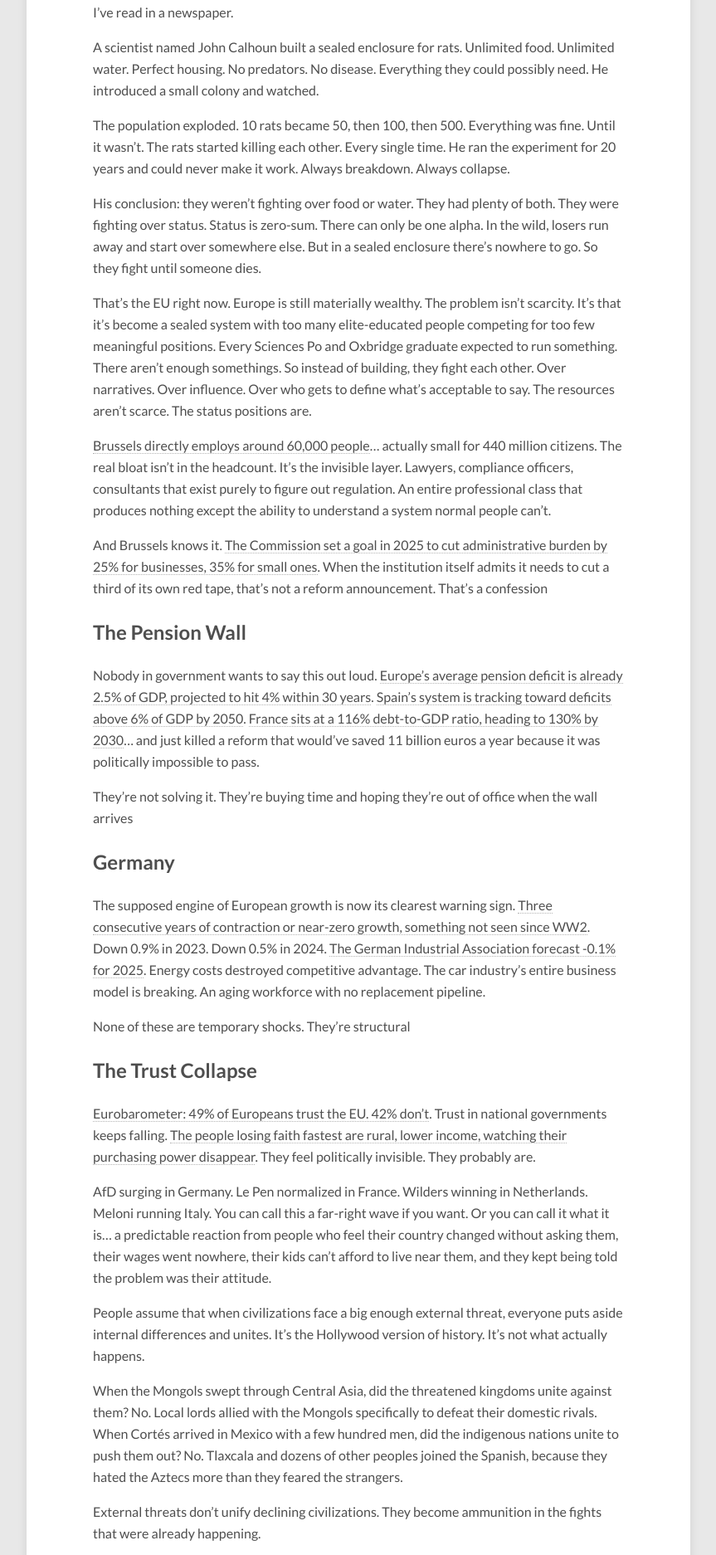
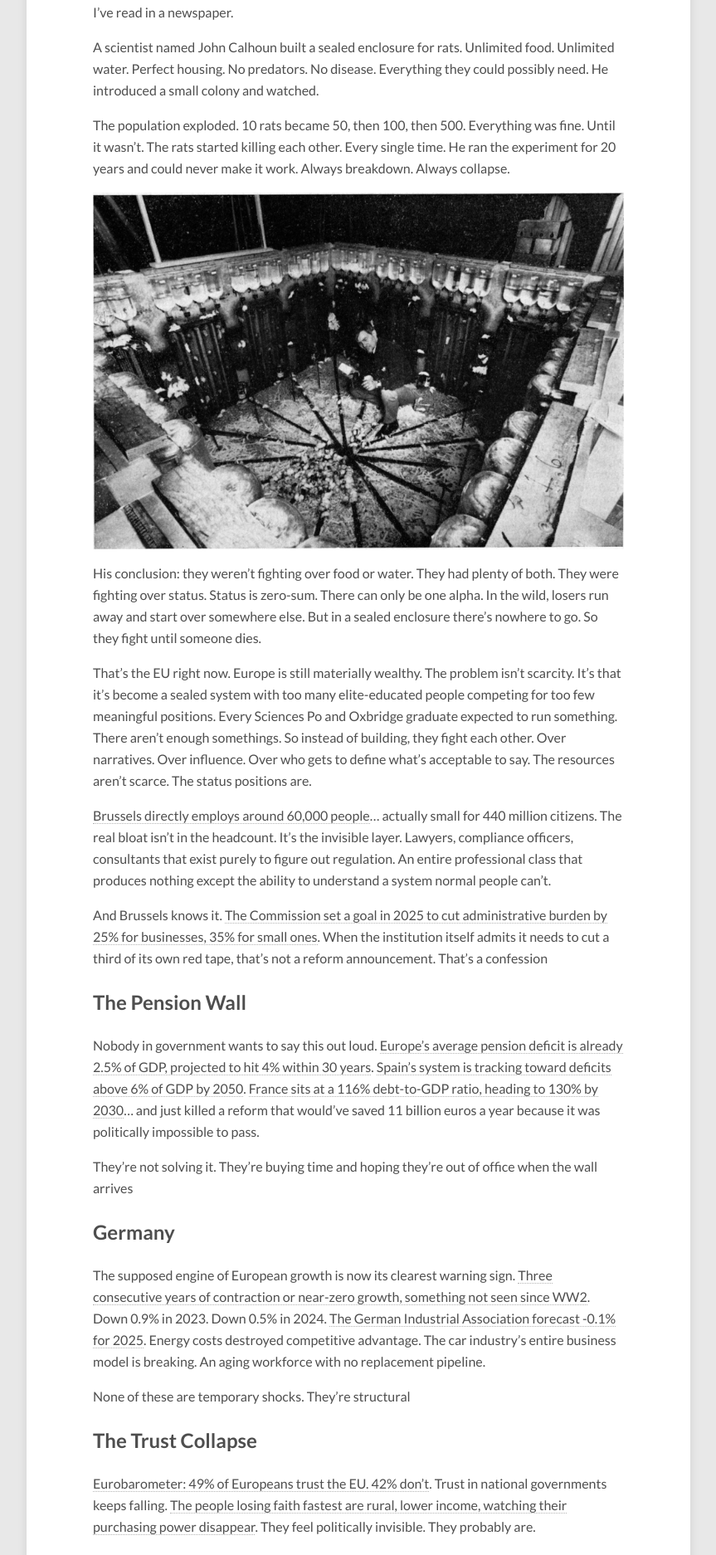
Before and after one commit to jestersimpps/jestersimpps.github.io, a Jekyll site: the page built from _posts/2026-03-16-europe-civilizational-decline.md, in a window 1280 px wide. Shown: the part 1214-3088 px from the top of the page at 83% size, without its empty margins (208-1071 px from the left). Built offline with Jekyll 4.4.1, drawn with Linux system fonts in a browser that asks for light colours; nearby versions of some CDN libraries.

Commit message:
add Calhoun Universe 25 photo to Europe decline post

```diff
--- a/_posts/2026-03-16-europe-civilizational-decline.md
+++ b/_posts/2026-03-16-europe-civilizational-decline.md
@@ -37,6 +37,8 @@
 A scientist named John Calhoun built a sealed enclosure for rats. Unlimited food. Unlimited water. Perfect housing. No predators. No disease. Everything they could possibly need. He introduced a small colony and watched.
 
 The population exploded. 10 rats became 50, then 100, then 500. Everything was fine. Until it wasn't. The rats started killing each other. Every single time. He ran the experiment for 20 years and could never make it work. Always breakdown. Always collapse.
+
+![John Calhoun crouching inside Universe 25, his famous mouse-behavior experiment, February 1970](/images/calhoun-universe25.jpg)
 
 His conclusion: they weren't fighting over food or water. They had plenty of both. They were fighting over status. Status is zero-sum. There can only be one alpha. In the wild, losers run away and start over somewhere else. But in a sealed enclosure there's nowhere to go. So they fight until someone dies.
 
```
Also changed, not shown: images/calhoun-universe25.jpg (added).
